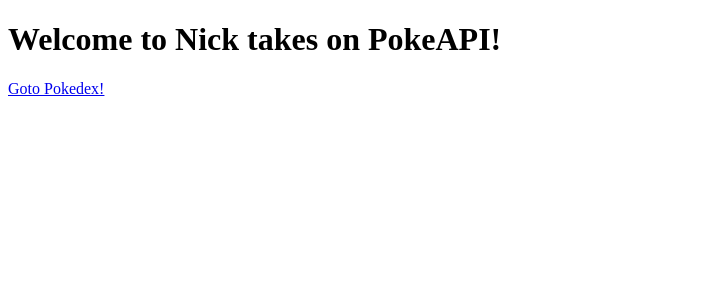
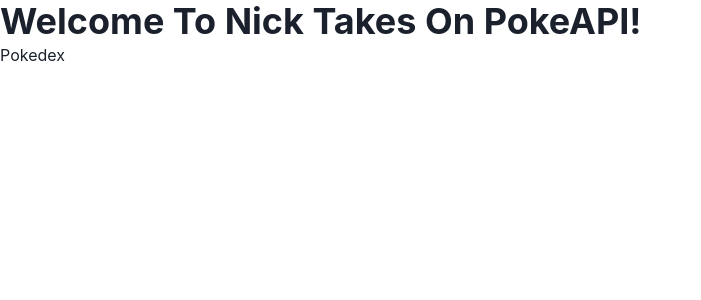
Before and after one commit to Nicholas-Hall/PokeApiNextJS, a Next.js app: page / in a window 1280 px wide. Shown: the top 300 px of the page, without its empty margins (0-701 px from the left). Built offline with nearby package versions, Linux system fonts and the light colour scheme.

Commit message:
Adding Chakra UI to NextJS 13 app folder based routing

```diff
--- a/app/(pokedex)/pokedex/[id]/page.js
+++ b/app/(pokedex)/pokedex/[id]/page.js
@@ -1,5 +1,6 @@
 import Image from 'next/image';
 import {getAllPokemon, getPokemonId} from "@/utils";
+import PokemonOverview from '@/components/PokemonOverview';
 
 async function getOnePokemon(id) {
     const res = await fetch(`https://pokeapi.co/api/v2/pokemon/${id}/`);
@@ -28,9 +29,6 @@
     const pokemon = await getOnePokemon(params.id);
 
     return (
-        <>
-            <h1>{pokemon.name}</h1>
-            <Image alt={`front defualt image of ${pokemon.name}`} src={pokemon.sprites.front_default} width={100} height={100} />
-        </>
+        <PokemonOverview pokemon={pokemon} />
     );
 }
--- a/app/layout.js
+++ b/app/layout.js
@@ -1,9 +1,24 @@
+'use client'
+import { ChakraProvider, extendTheme } from "@chakra-ui/react";
+
+const theme = extendTheme({
+  styles: {
+    global: {
+      h2: {
+        textTransform: "capitalize"
+      }
+    }
+  }
+})
+
 export default function RootLayout({ children }) {
   return (
       <html>
         <head />
         <body>
+          <ChakraProvider theme={theme}>
             {children}
+          </ChakraProvider>
         </body>
       </html>
   )
--- a/app/page.js
+++ b/app/page.js
@@ -1,12 +1,15 @@
-import Link from 'next/link';
+'use client'
+
+import Link from '@/components/Link'
+import { Heading } from '@chakra-ui/react'
 
 // app/page.js
 // This file maps to the index route (/)
 export default function Page() {
     return (
         <>
-            <h1> Welcome to Nick takes on PokeAPI!</h1>
-            <Link href="/pokedex">Goto Pokedex!</Link>
+            <Heading> Welcome to Nick takes on PokeAPI!</Heading>
+            <Link href="/pokedex">Pokedex</Link>
         </>
     )
 }
--- /dev/null
+++ b/components/Link.js
@@ -0,0 +1,10 @@
+import NextLink from 'next/link';
+import { Link as ChakraLink} from '@chakra-ui/react'
+
+export default function Link(props) {
+    return (
+        <NextLink passHref legacyBehavior {...props}>
+            <ChakraLink>{props.children}</ChakraLink>
+        </NextLink>
+    )
+}
--- a/components/PokedexSidebar.js
+++ b/components/PokedexSidebar.js
@@ -2,6 +2,7 @@
 import {useState} from 'react';
 import Link from 'next/link';
 import {getPokemonId} from "@/utils";
+import { Input } from '@chakra-ui/react';
 
 export default function PokedexSideBar({pokemonList}) {
     const [searchText, setSearchText] = useState("");
@@ -10,7 +11,7 @@
     return (
         <>
             <div>
-                <input onChange={e => setSearchText(e.target.value)} />
+                <Input placeholder="Search" onChange={e => setSearchText(e.target.value)} />
             </div>
             <div>
                 {filteredPokemonList.map(pokemon => (
--- a/package.json
+++ b/package.json
@@ -9,8 +9,12 @@
     "lint": "next lint"
   },
   "dependencies": {
+    "@chakra-ui/react": "^2.4.1",
+    "@emotion/react": "^11.10.5",
+    "@emotion/styled": "^11.10.5",
     "eslint": "8.27.0",
     "eslint-config-next": "^13.0.3",
+    "framer-motion": "^6.5.1",
     "next": "^13.0.3",
     "react": "^18.2.0",
     "react-dom": "^18.2.0"
```
Also changed, not shown: components/PokemonOverview.js (added, +14 -0 lines), 1 other file (tests, documents, lock files or other folders). Lines whose indentation alone changed are shown as unchanged.
